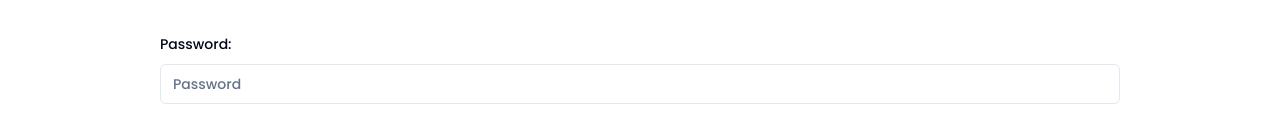
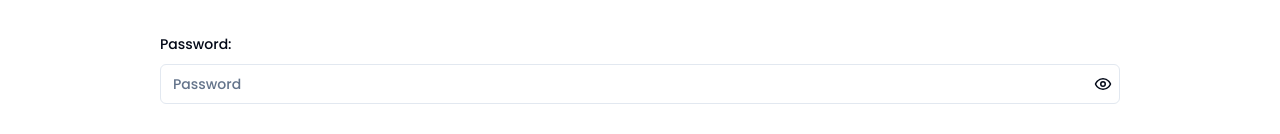
Before and after one commit to Mtoan12/advanced-web, a React (Vite) app in the folder frontend/: page /login in a window 1280 px wide. Shown: the part 285-419 px from the top of the page. Built offline with nearby package versions, Linux system fonts and the light colour scheme.

Commit message:
toggle show password

```diff
--- a/frontend/src/pages/login/LoginPage.tsx
+++ b/frontend/src/pages/login/LoginPage.tsx
@@ -11,11 +11,14 @@ import { Input } from "@/components/ui/input";
 import { cn } from "@/lib/utils";
 import { userSchema } from "@/schema/formSchema";
 import { zodResolver } from "@hookform/resolvers/zod";
+import { Eye, EyeOff } from "lucide-react";
+import { useState } from "react";
 import { useForm } from "react-hook-form";
 import { Link } from "react-router-dom";
 import * as z from "zod";
 
 const LoginPage = () => {
+  const [showPassword, setShowPassword] = useState(false);
   const form = useForm<z.infer<typeof userSchema>>({
     resolver: zodResolver(userSchema),
     defaultValues: {
@@ -26,6 +29,10 @@ const LoginPage = () => {
 
   const onSubmit = (data: z.infer<typeof userSchema>) => {
     console.log(data);
+  };
+
+  const toggleShowPassword = () => {
+    setShowPassword((prev: boolean) => !prev);
   };
   return (
     <main className="container flex max-w-[1024px] flex-col justify-center py-20">
@@ -45,6 +52,7 @@ const LoginPage = () => {
                     className={cn(
                       form.formState.errors.username &&
                         "border-red-400 focus-visible:ring-red-400",
+                      "pr-8",
                     )}
                   />
                 </FormControl>
@@ -59,15 +67,24 @@ const LoginPage = () => {
               <FormItem>
                 <FormLabel>Password:</FormLabel>
                 <FormControl>
+                  <div className="relative">
                     <Input
-                    type="password"
+                      type={showPassword ? "text" : "password"}
                       placeholder="Password"
                       {...field}
                       className={cn(
                         form.formState.errors.password &&
                           "border-red-400 focus-visible:ring-red-400",
+                        "pr-8",
                       )}
                     />
+                    <div
+                      className="absolute right-2 top-[50%] translate-y-[-50%]"
+                      onClick={toggleShowPassword}
+                    >
+                      {showPassword ? <EyeOff size={18} /> : <Eye size={18} />}
+                    </div>
+                  </div>
                 </FormControl>
                 <FormMessage />
               </FormItem>
```
Lines whose indentation alone changed are shown as unchanged.
